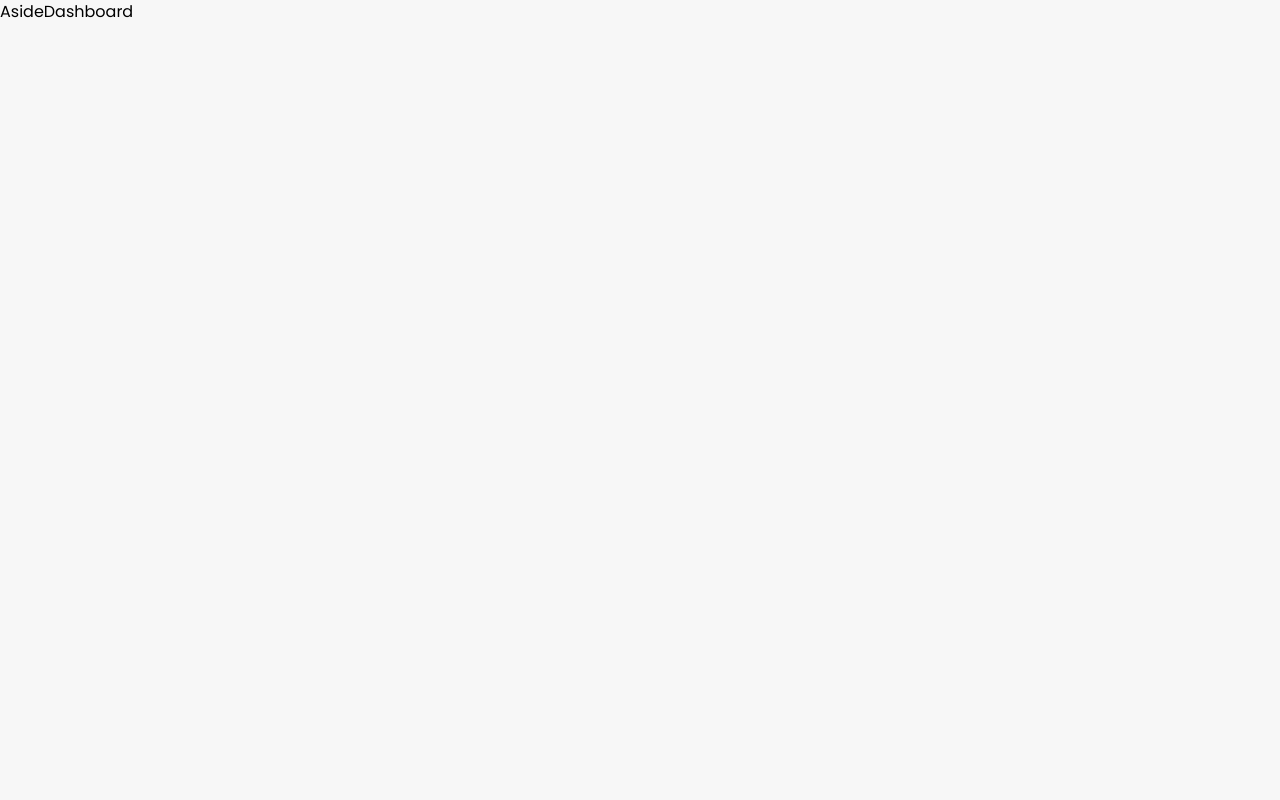
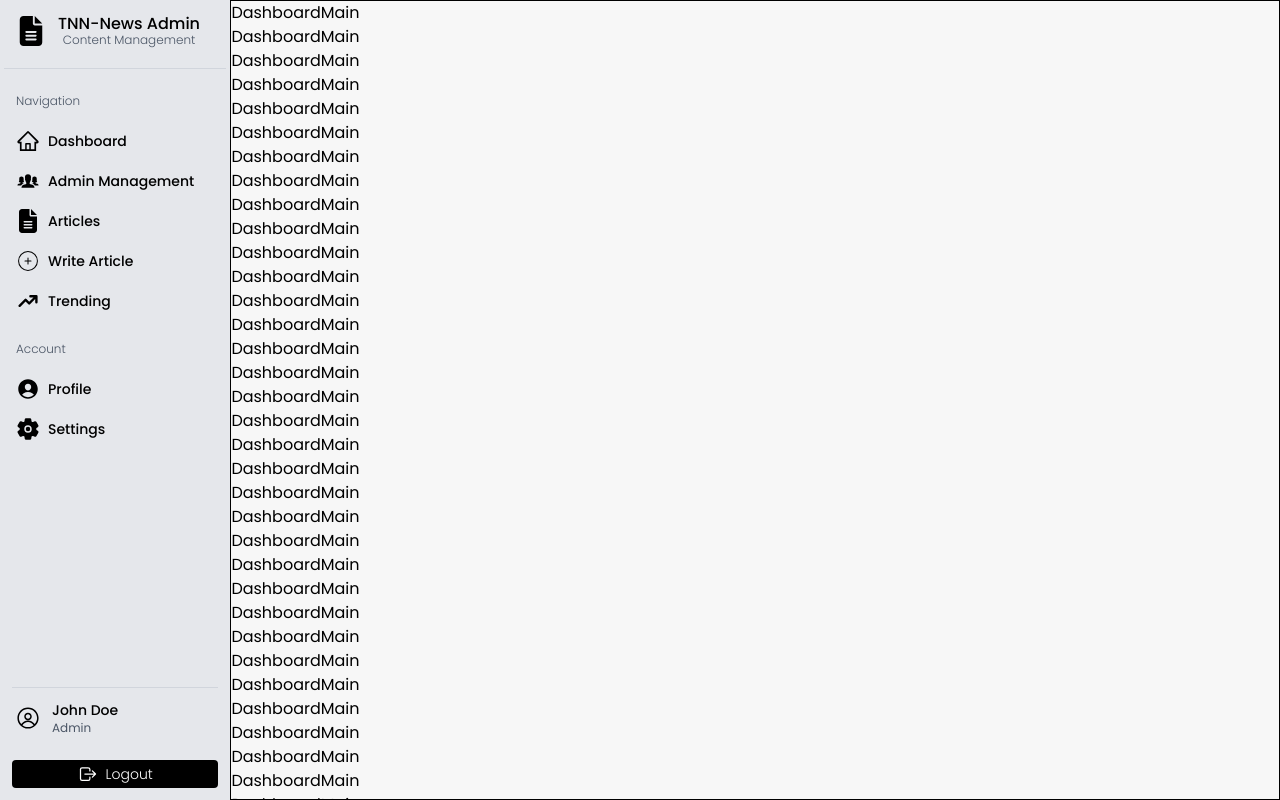
Before and after one commit to CodeshShubh/TNN-Frontend, a React (Vite) app: page /dashboard in a window 1280 px wide. Built offline with nearby package versions, Linux system fonts and the light colour scheme.

Commit message:
dashboard_sidebar

```diff
--- a/src/dashboard/Dashboard.tsx
+++ b/src/dashboard/Dashboard.tsx
@@ -1,17 +1,18 @@
 import AsideDashboard from "./dash_comp/AsideDashboard"
+import DashboardMain from "./DashboardMain"
 
 
 const Dashboard = () => {
     return (
-        <main className="w-full h-screen ">
+        <main className="w-full h-screen flex ">
             {/* aside */}
-            <div>
+            <div className=" w-[18%] h-screen">
                 <AsideDashboard />
             </div>
 
-{/* main */}
-            <div>
-
+            {/* main */}
+            <div className="border w-[82%] overflow-y-auto">
+                <DashboardMain />
             </div>
 
         </main>
--- a/src/dashboard/DashboardMain.tsx
+++ b/src/dashboard/DashboardMain.tsx
@@ -1,9 +1,96 @@
 
 
 const DashboardMain = () => {
-  return (
-    <div>DashboardMain</div>
-  )
+    return (
+        <section className="">
+            <h1>DashboardMain</h1>
+            <h1>DashboardMain</h1>
+            <h1>DashboardMain</h1>
+            <h1>DashboardMain</h1>
+            <h1>DashboardMain</h1>
+            <h1>DashboardMain</h1>
+            <h1>DashboardMain</h1>
+            <h1>DashboardMain</h1>
+            <h1>DashboardMain</h1>
+            <h1>DashboardMain</h1>
+            <h1>DashboardMain</h1>
+            <h1>DashboardMain</h1>
+            <h1>DashboardMain</h1>
+            <h1>DashboardMain</h1>
+            <h1>DashboardMain</h1>
+            <h1>DashboardMain</h1>
+            <h1>DashboardMain</h1>
+            <h1>DashboardMain</h1>
+            <h1>DashboardMain</h1>
+            <h1>DashboardMain</h1>
+            <h1>DashboardMain</h1>
+            <h1>DashboardMain</h1>
+            <h1>DashboardMain</h1>
+            <h1>DashboardMain</h1>
+            <h1>DashboardMain</h1>
+            <h1>DashboardMain</h1>
+            <h1>DashboardMain</h1>
+            <h1>DashboardMain</h1>
+            <h1>DashboardMain</h1>
+            <h1>DashboardMain</h1>
+            <h1>DashboardMain</h1>
+            <h1>DashboardMain</h1>
+            <h1>DashboardMain</h1>
+            <h1>DashboardMain</h1>
+            <h1>DashboardMain</h1>
+            <h1>DashboardMain</h1>
+            <h1>DashboardMain</h1>
+            <h1>DashboardMain</h1>
+            <h1>DashboardMain</h1>
+            <h1>DashboardMain</h1>
+            <h1>DashboardMain</h1>
+            <h1>DashboardMain</h1>
+            <h1>DashboardMain</h1>
+            <h1>DashboardMain</h1>
+            <h1>DashboardMain</h1>
+            <h1>DashboardMain</h1>
+            <h1>DashboardMain</h1>
+            <h1>DashboardMain</h1>
+            <h1>DashboardMain</h1>
+            <h1>DashboardMain</h1>
+            <h1>DashboardMain</h1>
+            <h1>DashboardMain</h1>
+            <h1>DashboardMain</h1>
+            <h1>DashboardMain</h1>
+            <h1>DashboardMain</h1>
+            <h1>DashboardMain</h1>
+            <h1>DashboardMain</h1>
+            <h1>DashboardMain</h1>
+            <h1>DashboardMain</h1>
+            <h1>DashboardMain</h1>
+            <h1>DashboardMain</h1>
+            <h1>DashboardMain</h1>
+            <h1>DashboardMain</h1>
+            <h1>DashboardMain</h1>
+            <h1>DashboardMain</h1>
+            <h1>DashboardMain</h1>
+            <h1>DashboardMain</h1>
+            <h1>DashboardMain</h1>
+            <h1>DashboardMain</h1>
+            <h1>DashboardMain</h1>
+            <h1>DashboardMain</h1>
+            <h1>DashboardMain</h1>
+            <h1>DashboardMain</h1>
+            <h1>DashboardMain</h1>
+            <h1>DashboardMain</h1>
+            <h1>DashboardMain</h1>
+            <h1>DashboardMain</h1>
+            <h1>DashboardMain</h1>
+            <h1>DashboardMain</h1>
+            <h1>DashboardMain</h1>
+            <h1>DashboardMain</h1>
+            <h1>DashboardMain</h1>
+            <h1>DashboardMain</h1>
+            <h1>DashboardMain</h1>
+            <h1>DashboardMain</h1>
+            <h1>DashboardMain</h1>
+        </section>
+    )
 }
 
 export default DashboardMain
--- a/src/dashboard/dash_comp/AsideDashboard.tsx
+++ b/src/dashboard/dash_comp/AsideDashboard.tsx
@@ -1,6 +1,71 @@
+import { FaFileLines } from "react-icons/fa6";
+import { AiOutlineHome } from "react-icons/ai";
+import { CiCirclePlus } from "react-icons/ci";
+import { IoIosPeople } from "react-icons/io";
+import { HiTrendingUp } from "react-icons/hi";
+import { IoPersonCircle, IoSettings, IoLogOutOutline } from "react-icons/io5";
+import { RxAvatar } from "react-icons/rx";
+import { Link } from "react-router-dom";
+
 const AsideDashboard = () => {
   return (
-    <div>AsideDashboard</div>
+    <section className="bg-gray-200 p-1 h-full flex flex-col ">
+
+      {/* header */}
+      <div className="p-1 m-2 flex justify-start gap-3 items-center ">
+         <div>
+           <FaFileLines size={30} className="mb-0.5" />
+         </div>
+        <div className="leading-4 flex flex-col items-center">
+          <h1 className="font-medium">TNN-News Admin</h1>
+          <p className="font-light text-xs text-gray-600">Content Management</p>
+        </div>
+      </div>
+
+
+      <hr className="line w-full" />
+
+
+      {/* navigation */}
+      <div className="p-1 m-2 mt-3 flex flex-col">
+        <h1 className="font-light text-xs text-gray-600">Navigation</h1>
+        <div className="flex flex-col gap-4 [&>*]:flex [&>*]:items-center [&>*]:gap-2  mt-5
+         [&>*]:font-medium text-sm">
+          <Link to={""}><AiOutlineHome className="size-6" />Dashboard</Link>
+          <Link to={""}><IoIosPeople className="size-6"  />Admin Management</Link>
+          <Link to={""}><FaFileLines className="size-6" />Articles</Link>
+          <Link to={""}><CiCirclePlus className="size-6" />Write Article</Link>
+          <Link to={""}><HiTrendingUp className="size-6" />Trending</Link>
+        </div>
+      </div>
+
+      {/* account */}
+      <div className="p-1 m-2 mt-3 flex flex-col">
+        <h1 className="font-light text-xs text-gray-600">Account</h1>
+        <div className="flex flex-col gap-4 [&>*]:flex [&>*]:items-center [&>*]:gap-2  mt-5
+         [&>*]:font-medium text-sm">
+          <Link to={""}><IoPersonCircle className="size-6" />Profile</Link>
+          <Link to={""}><IoSettings className="size-6"/>Settings</Link>
+        </div>
+      </div>
+
+
+
+      {/*  Logout section */}
+      <div className="mt-auto  m-2">
+        <hr className="line p-0" />
+        <div className="flex p-1 gap-3 items-center">
+          <div><RxAvatar className="size-6" /></div>
+          <div >
+            <h3 className="text-sm font-medium">John Doe</h3>
+            <p className="text-xs text-gray-600">Admin</p>
+          </div>
+        </div>
+        <div className=" mt-5">
+          <button className="btn_dashboard"><IoLogOutOutline className="size-5" />Logout</button>
+        </div>
+      </div>
+    </section>
   )
 }
 
--- a/src/index.css
+++ b/src/index.css
@@ -59,4 +59,10 @@ body{
    .btn:hover{
     @apply bg-black/80  duration-500 ease-in-out
    }
+   .btn_dashboard{
+    @apply flex justify-center items-center gap-2 mx-auto p-1 bg-black w-full text-white font-light text-sm rounded cursor-pointer
+   }
+   .btn_dashboard:hover{
+     @apply bg-black/80  duration-500 ease-in-out
+   }
 }
```
